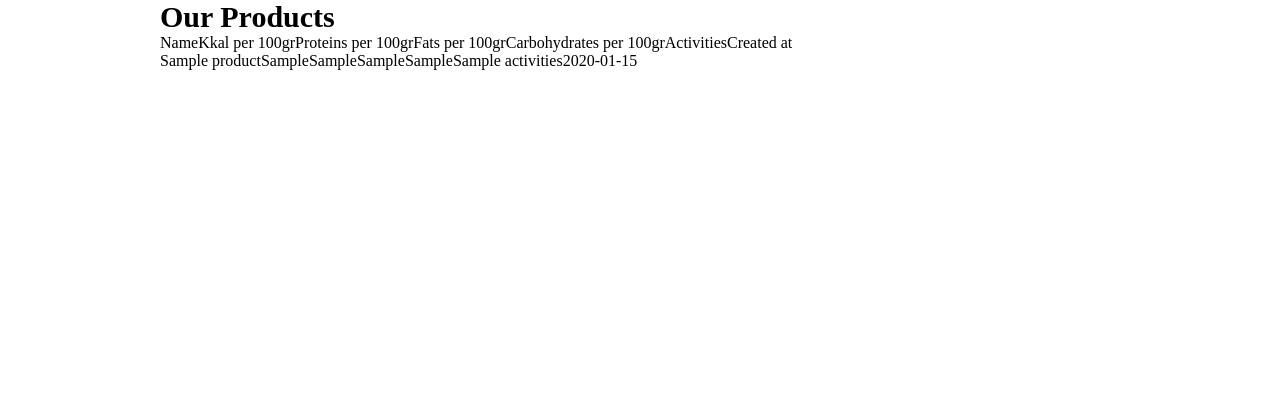
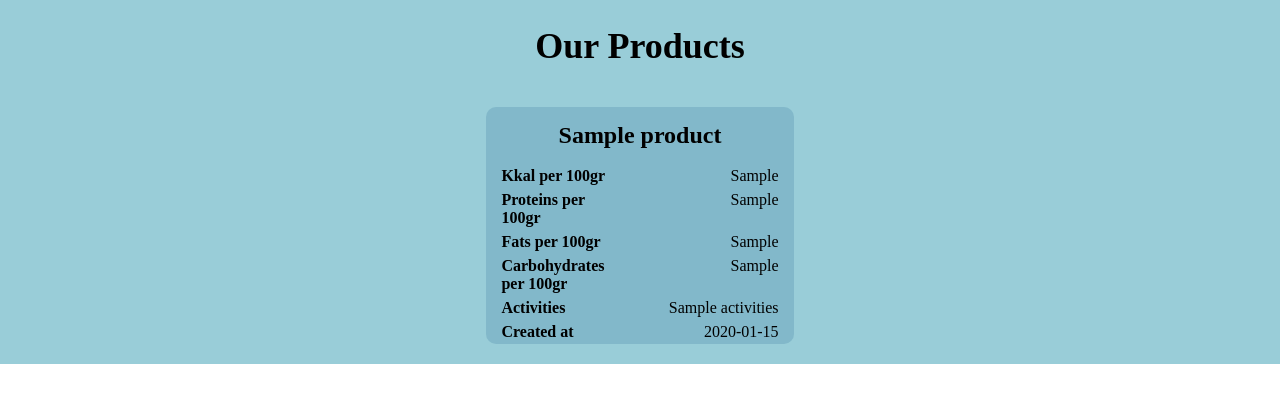
Before and after one commit to katebalan/eating_project, a Symfony app: template src/EatingBundle/Resources/views/index.html.twig in a window 1280 px wide. Shown: the top 403 px of the page. Run offline with Twig, Linux system fonts and the light colour scheme; the template is opened without the code that fills it: most values are stand-ins (such as "Sample title", 1, 10 or a date in 2020); some libraries are stand-ins or nearby versions.

Commit message:
add styles for list of products page

```diff
--- a/app/Resources/views/base.html.twig
+++ b/app/Resources/views/base.html.twig
@@ -2,7 +2,7 @@
 <html>
     <head>
         <meta charset="UTF-8" />
-        <title>{% block title %}Welcome!{% endblock %}</title>
+        <title>{% block title %}{% endblock %}</title>
         {% block stylesheets %}
             <link href="{{ asset('css/style.css') }}" type="text/css" rel="stylesheet" />
         {% endblock %}
--- a/src/EatingBundle/Resources/views/index.html.twig
+++ b/src/EatingBundle/Resources/views/index.html.twig
@@ -1,27 +1,27 @@
 {% extends 'base.html.twig' %}
 
+{% block title %}Products{% endblock %}
+
 {% block body %}
-    <h1>Our Products</h1>
-    <div class="ea-list wrapper">
-        <div class="ea-list_header ea-items">
-            <div class="ea-item">Name</div>
-            <div class="ea-item">Kkal per 100gr</div>
-            <div class="ea-item">Proteins per 100gr</div>
-            <div class="ea-item">Fats per 100gr</div>
-            <div class="ea-item">Carbohydrates per 100gr</div>
-            <div class="ea-item">Activities</div>
-            <div class="ea-item">Created at</div>
-        </div>
-        <div class="ea-list_items">
+    <div class="wrapper">
+        <h1>Our Products</h1>
+        <div class="ea-list">
         {% for product in products %}
-            <div class="ea-items">
-                <div class="ea-item">{{ product.name }}</div>
-                <div class="ea-item">{{ product.kkalPer100gr }}</div>
-                <div class="ea-item">{{ product.proteinsPer100gr }}</div>
-                <div class="ea-item">{{ product.fatsPer100gr }}</div>
-                <div class="ea-item">{{ product.carbohydratesPer100gr }}</div>
-                <div class="ea-item">{{ product.activities }}</div>
-                <div class="ea-item">{{ product.createdAt|date('Y-m-d') }}</div>
+            <div class="ea-list_items">
+                {#<div class="ea-list_item">Name</div>#}
+                <div class="ea-list_name">{{ product.name }}</div>
+                <div class="ea-list_item">Kkal per 100gr</div>
+                <div class="ea-list_item">{{ product.kkalPer100gr }}</div>
+                <div class="ea-list_item">Proteins per 100gr</div>
+                <div class="ea-list_item">{{ product.proteinsPer100gr }}</div>
+                <div class="ea-list_item">Fats per 100gr</div>
+                <div class="ea-list_item">{{ product.fatsPer100gr }}</div>
+                <div class="ea-list_item">Carbohydrates per 100gr</div>
+                <div class="ea-list_item">{{ product.carbohydratesPer100gr }}</div>
+                <div class="ea-list_item">Activities</div>
+                <div class="ea-list_item">{{ product.activities }}</div>
+                <div class="ea-list_item">Created at</div>
+                <div class="ea-list_item">{{ product.createdAt|date('Y-m-d') }}</div>
             </div>
         {% endfor %}
         </div>
--- a/web/css/style.css
+++ b/web/css/style.css
@@ -4,14 +4,53 @@
 }
 
 body {
-    max-width: 960px;
     margin: 0 auto;
 }
 
 h1 {
-    font-size: 30px;
+    font-size: 36px;
+    padding: 25px 0 20px;
+    text-align: center;
 }
 
-.ea-items {
+.wrapper {
+    background-color: #99cdd8;
+}
+
+.ea-list {
     display: flex;
+    flex-wrap: wrap;
+    justify-content: center;
 }
+
+.ea-list_items {
+    width: 24%;
+    display: flex;
+    flex-wrap: wrap;
+    margin: 20px;
+    border-radius: 10px;
+    background-color: rgba(39, 102, 145, 0.2);
+}
+
+.ea-list_item {
+    width: 50%;
+    padding: 3px 15px;
+    box-sizing: border-box;
+}
+
+.ea-list_item:nth-child(odd) {
+    text-align: right;
+}
+
+.ea-list_item:nth-child(even) {
+    font-weight: bold;
+}
+
+.ea-list_name {
+    width: 100%;
+    font-size: 24px;
+    padding: 15px;
+    font-weight: bold;
+    text-align: center;
+    box-sizing: border-box;
+}
```
